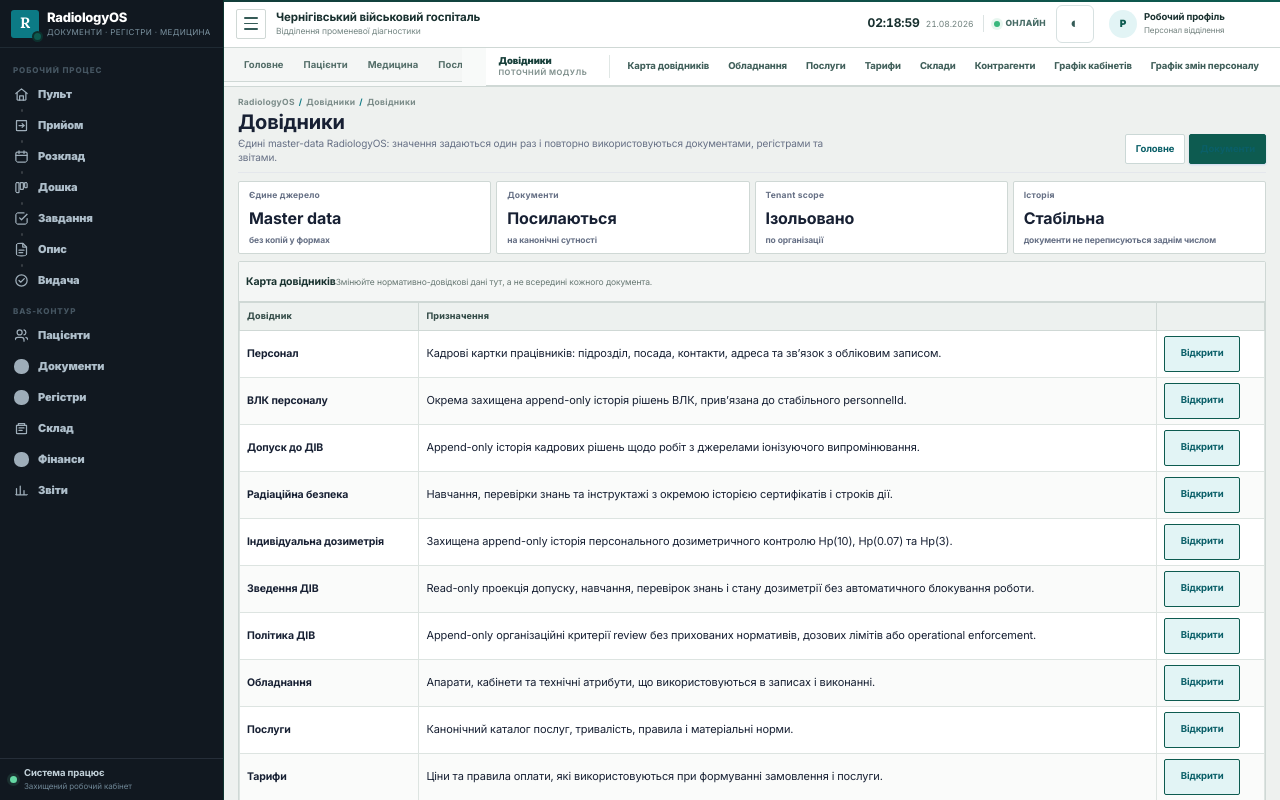
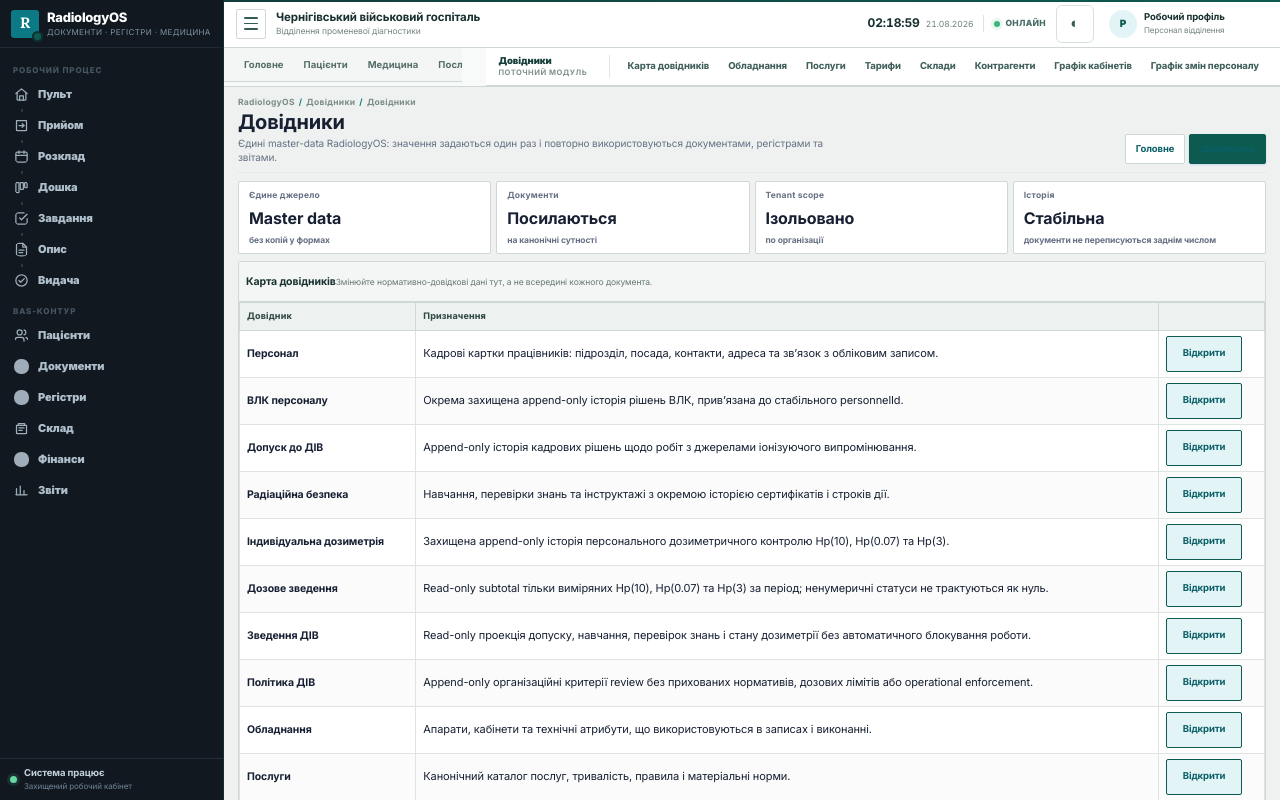
Before and after one commit to adamenkoa1/radiologyos, a Next.js app: page /staff/directories in a window 1280 px wide. Shown: the top 800 px of the page. Built offline with nearby package versions, Linux system fonts and the light colour scheme.

Commit message:
Link radiation dose summary

```diff
--- a/app/staff/directories/page.tsx
+++ b/app/staff/directories/page.tsx
@@ -7,6 +7,7 @@ const directories=[
   {name:"Допуск до ДІВ",description:"Append-only історія кадрових рішень щодо робіт з джерелами іонізуючого випромінювання.",href:"/staff/personnel/radiation-clearance"},
   {name:"Радіаційна безпека",description:"Навчання, перевірки знань та інструктажі з окремою історією сертифікатів і строків дії.",href:"/staff/personnel/radiation-training"},
   {name:"Індивідуальна дозиметрія",description:"Захищена append-only історія персонального дозиметричного контролю Hp(10), Hp(0.07) та Hp(3).",href:"/staff/personnel/dosimetry"},
+  {name:"Дозове зведення",description:"Read-only subtotal тільки виміряних Hp(10), Hp(0.07) та Hp(3) за період; ненумеричні статуси не трактуються як нуль.",href:"/staff/personnel/radiation-dose-summary"},
   {name:"Зведення ДІВ",description:"Read-only проекція допуску, навчання, перевірок знань і стану дозиметрії без автоматичного блокування роботи.",href:"/staff/personnel/radiation-compliance"},
   {name:"Політика ДІВ",description:"Append-only організаційні критерії review без прихованих нормативів, дозових лімітів або operational enforcement.",href:"/staff/personnel/radiation-review-policy"},
   {name:"Обладнання",description:"Апарати, кабінети та технічні атрибути, що використовуються в записах і виконанні.",href:"/staff/equipment"},
```
